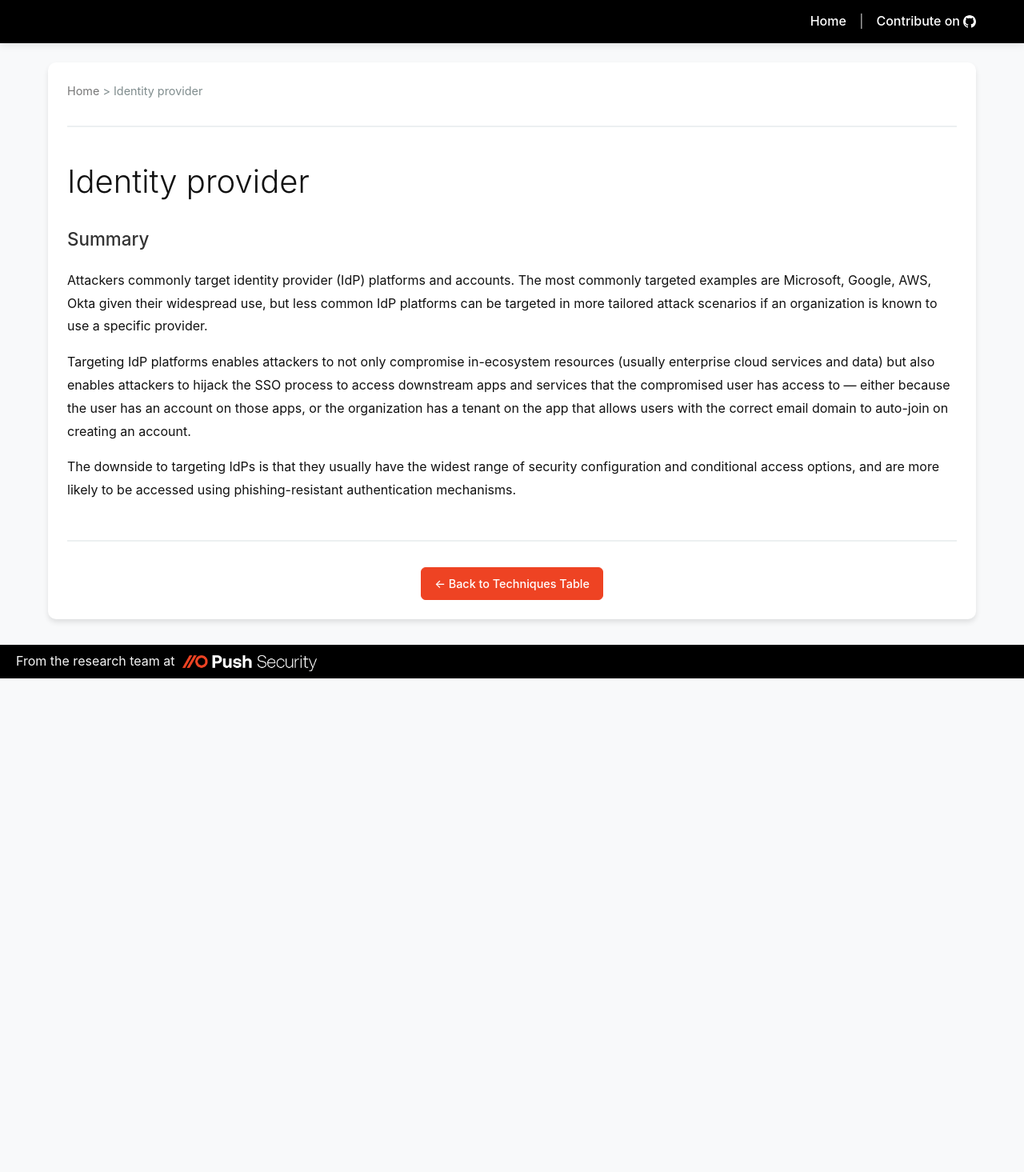
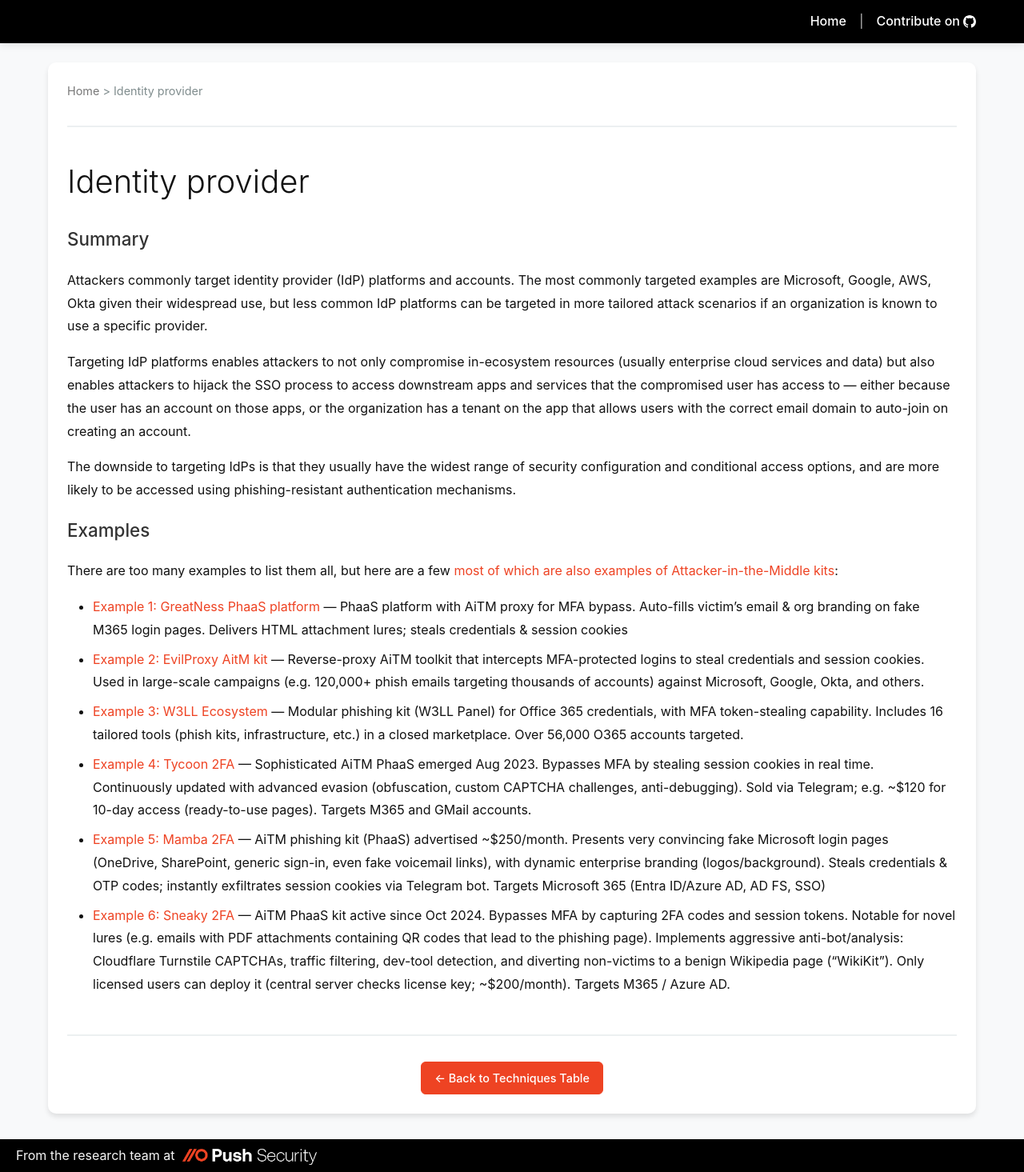
Before and after one commit to pushsecurity/phishing-techniques, a Jekyll site: the page built from _techniques/identity-provider.md, in a window 1280 px wide. Shown: the whole page at 80% size. Built offline with Jekyll 4.4.1, drawn with Linux system fonts in a browser that asks for light colours; before the commit the page ends 900 px from its top, so only the background shows below that.

Commit message:
Update identity-provider.md

```diff
--- a/_techniques/identity-provider.md
+++ b/_techniques/identity-provider.md
@@ -13,3 +13,14 @@
 Targeting IdP platforms enables attackers to not only compromise in-ecosystem resources (usually enterprise cloud services and data) but also enables attackers to hijack the SSO process to access downstream apps and services that the compromised user has access to — either because the user has an account on those apps, or the organization has a tenant on the app that allows users with the correct email domain to auto-join on creating an account.
 
 The downside to targeting IdPs is that they usually have the widest range of security configuration and conditional access options, and are more likely to be accessed using phishing-resistant authentication mechanisms.
+
+## Examples
+
+There are too many examples to list them all, but here are a few [most of which are also examples of Attacker-in-the-Middle kits](https://phishing-techniques.pushsecurity.com/techniques/aitm-phishing/):
+
+- [Example 1: GreatNess PhaaS platform](https://blog.talosintelligence.com/new-phishing-as-a-service-tool-greatness-already-seen-in-the-wild/) — PhaaS platform with AiTM proxy for MFA bypass. Auto-fills victim’s email & org branding on fake M365 login pages. Delivers HTML attachment lures; steals credentials & session cookies
+- [Example 2: EvilProxy AitM kit](https://www.proofpoint.com/us/blog/email-and-cloud-threats/cloud-account-takeover-campaign-leveraging-evilproxy-targets-top-level#:~:text=,Middle%20phishing) — Reverse-proxy AiTM toolkit that intercepts MFA-protected logins to steal credentials and session cookies. Used in large-scale campaigns (e.g. 120,000+ phish emails targeting thousands of accounts) against Microsoft, Google, Okta, and others.
+- [Example 3: W3LL Ecosystem](https://cyberscoop.com/phishing-w3ll-microsoft-365-fraud/#:~:text=Group,with%20the%20group%E2%80%99s%20phishing%20campaigns) — Modular phishing kit (W3LL Panel) for Office 365 credentials, with MFA token-stealing capability. Includes 16 tailored tools (phish kits, infrastructure, etc.) in a closed marketplace. Over 56,000 O365 accounts targeted.
+- [Example 4: Tycoon 2FA](https://www.proofpoint.com/us/blog/email-and-cloud-threats/tycoon-2fa-phishing-kit-mfa-bypass) — Sophisticated AiTM PhaaS emerged Aug 2023. Bypasses MFA by stealing session cookies in real time. Continuously updated with advanced evasion (obfuscation, custom CAPTCHA challenges, anti-debugging). Sold via Telegram; e.g. ~$120 for 10-day access (ready-to-use pages). Targets M365 and GMail accounts.
+- [Example 5: Mamba 2FA](https://www.darkreading.com/cyberattacks-data-breaches/mamba-2fa-cybercrime-kit-microsoft-365-users) — AiTM phishing kit (PhaaS) advertised ~$250/month. Presents very convincing fake Microsoft login pages (OneDrive, SharePoint, generic sign-in, even fake voicemail links), with dynamic enterprise branding (logos/background). Steals credentials & OTP codes; instantly exfiltrates session cookies via Telegram bot. Targets Microsoft 365 (Entra ID/Azure AD, AD FS, SSO)
+- [Example 6: Sneaky 2FA](https://thehackernews.com/2025/01/new-sneaky-2fa-phishing-kit-targets.html) — AiTM PhaaS kit active since Oct 2024. Bypasses MFA by capturing 2FA codes and session tokens. Notable for novel lures (e.g. emails with PDF attachments containing QR codes that lead to the phishing page). Implements aggressive anti-bot/analysis: Cloudflare Turnstile CAPTCHAs, traffic filtering, dev-tool detection, and diverting non-victims to a benign Wikipedia page (“WikiKit”). Only licensed users can deploy it (central server checks license key; ~$200/month). Targets M365 / Azure AD.
```
